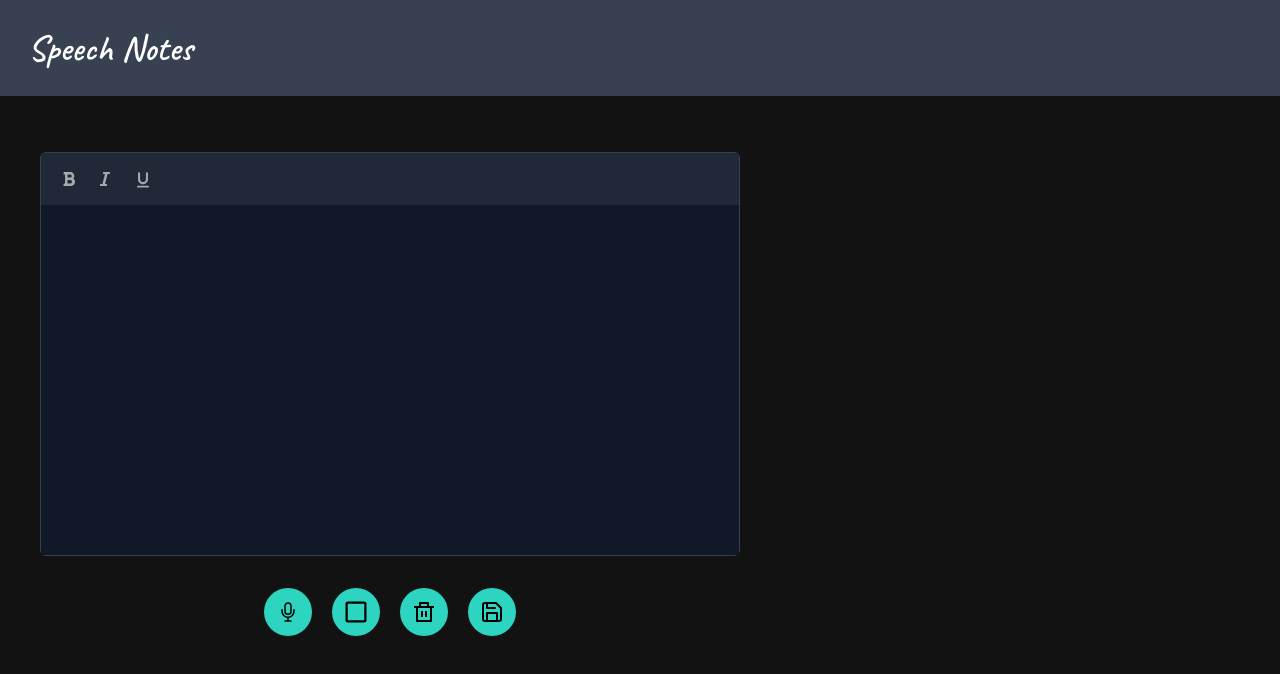
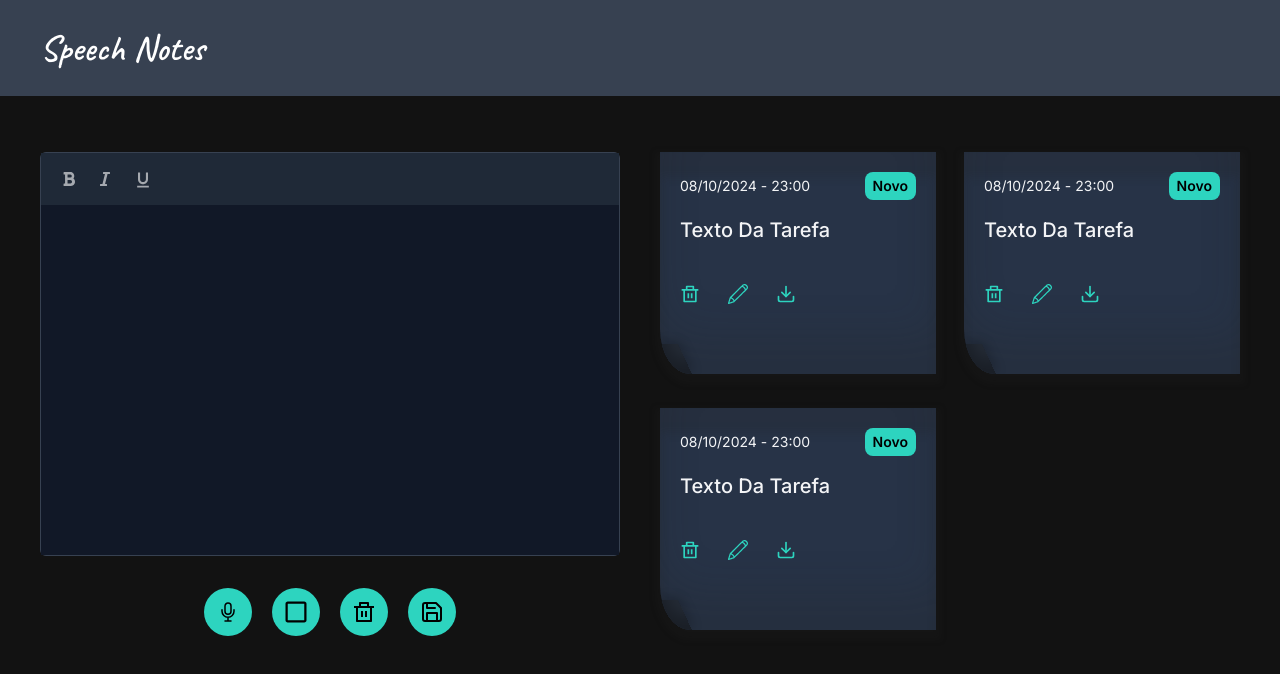
Before and after one commit to gabrielalencs/Quick-Notes, a React (Vite) app: page / in a window 1280 px wide. Shown: the top 674 px of the page. Built offline with nearby package versions, Linux system fonts and the light colour scheme.

Commit message:
feat: finalizes note container styles

```diff
--- a/src/App.css
+++ b/src/App.css
@@ -81,3 +81,52 @@ svg {
 .tippy-box[data-theme~='tippyPrimary'][data-placement^='top']>.tippy-arrow::before {
     border-top-color: #374151;
 }
+
+
+
+
+.post-it {
+    border-radius: 0 0 0 30px / 45px;
+    box-shadow: inset 0 -40px 40px rgba(36, 36, 36, 0.199), inset 0 25px 10px rgba(36, 36, 36, 0.199), 0 5px 6px 5px rgba(36, 36, 36, 0.199);
+    cursor: move;
+    display: flex;
+    flex-direction: column;
+    height: min-content;
+    background-color: rgb(39, 51, 71);
+    overflow: hidden;
+    padding: 20px 20px 70px;
+    position: relative;
+    text-align: left;
+    width: 100%;
+
+    &::before {
+        content: "";
+        display: block;
+        position: absolute;
+        bottom: 0;
+        box-shadow: 3px -2px 10px #0003, inset 15px -15px 15px #0000004d;
+        height: 30px;
+        left: 0;
+        transform: skew(25deg);
+        background-color: #252C37;
+        width: 25px;
+        z-index: 2;
+    }
+
+    &::after {
+        content: "";
+        bottom: 0;
+        display: block;
+        position: absolute;
+        border-radius: 50%;
+        height: 20px;
+        left: 10%;
+        width: 75%;
+    }
+}
+
+/*
+    <div class="post-it">
+        <h1>teste</h1>
+    </div>
+*/
--- a/src/App.jsx
+++ b/src/App.jsx
@@ -5,6 +5,7 @@ import './App.css';
 // Components
 
 import Header from './components/Header';
+import NoteContainer from './components/NoteContainer';
 import NoteCreationContainer from './components/NoteCreationContainer';
 
 
@@ -13,8 +14,9 @@ const App = () => {
     return (
         <>
             <Header />
-            <main className='mt-14 px-10'>
+            <main className='max-w-[1800px] mx-auto mt-14 px-10 flex flex-col gap-20 md:flex-row md:gap-10'>
                 <NoteCreationContainer />
+                <NoteContainer />
             </main>
         </>
     )
--- a/src/components/Header/index.jsx
+++ b/src/components/Header/index.jsx
@@ -2,8 +2,10 @@ import React from 'react'
 
 const Header = () => {
     return (
-        <header className='bg-blue-header p-10 text-center md:p-7 md:text-left'>
-            <span className='font-["Caveat"] text-white text-4xl font-semibold'>Speech Notes</span>
+        <header className='bg-blue-header'>
+            <div className='max-w-[1800px] mx-auto p-10 text-center md:p-7 md:px-10 md:text-left'>
+                <span className='font-["Caveat"] text-white text-4xl font-semibold'>Speech Notes</span>
+            </div>
         </header>
     )
 }
--- /dev/null
+++ b/src/components/NoteContainer/index.jsx
@@ -0,0 +1,87 @@
+// React Icons
+
+import { RiDeleteBinLine } from "react-icons/ri";
+import { SlPencil } from "react-icons/sl";
+import { LuDownload } from "react-icons/lu";
+
+
+const NoteContainer = () => {
+    return (
+        <div className="flex-1 grid gap-10 sm:grid-cols-2 md:grid-cols-1 lg:grid-cols-2 lg:gap-7 min-[1589px]:grid-cols-3">
+            <div className="post-it text-gray-100 max-w-[300px] md:max-w-[350px]">
+                <div className="flex items-center gap-4 flex-wrap justify-between">
+                    <div className="flex items-center flex-wrap gap-1 text-sm">
+                        <span>08/10/2024</span>
+                        <span>-</span>
+                        <span>23:00</span>
+                    </div>
+
+                    <div className="bg-[#2DD4BF] px-2 py-1 rounded-lg font-semibold text-black text-sm">
+                        <span>Novo</span>
+                    </div>
+                </div>
+
+                <div className="mt-4">
+                    <h1 className="font-medium text-xl">Texto Da Tarefa</h1>
+                </div>
+
+                <div className="mt-10 flex gap-7 text-[#2DD4BF] text-xl">
+                    <RiDeleteBinLine />
+                    <SlPencil />
+                    <LuDownload />
+                </div>
+            </div>
+            <div className="post-it text-gray-100 max-w-[300px] md:max-w-[350px]">
+                <div className="flex items-center gap-4 flex-wrap justify-between">
+                    <div className="flex items-center flex-wrap gap-1 text-sm">
+                        <span>08/10/2024</span>
+                        <span>-</span>
+                        <span>23:00</span>
+                    </div>
+
+                    <div className="bg-[#2DD4BF] px-2 py-1 rounded-lg font-semibold text-black text-sm">
+                        <span>Novo</span>
+                    </div>
+                </div>
+
+                <div className="mt-4">
+                    <h1 className="font-medium text-xl">Texto Da Tarefa</h1>
+                </div>
+
+                <div className="mt-10 flex gap-7 text-[#2DD4BF] text-xl">
+                    <RiDeleteBinLine />
+                    <SlPencil />
+                    <LuDownload />
+                </div>
+            </div>
+            <div className="post-it text-gray-100 max-w-[300px] md:max-w-[350px]">
+                <div className="flex items-center gap-4 flex-wrap justify-between">
+                    <div className="flex items-center flex-wrap gap-1 text-sm">
+                        <span>08/10/2024</span>
+                        <span>-</span>
+                        <span>23:00</span>
+                    </div>
+
+                    <div className="bg-[#2DD4BF] px-2 py-1 rounded-lg font-semibold text-black text-sm">
+                        <span>Novo</span>
+                    </div>
+                </div>
+
+                <div className="mt-4">
+                    <h1 className="font-medium text-xl">Texto Da Tarefa</h1>
+                </div>
+
+                <div className="mt-10 flex gap-7 text-[#2DD4BF] text-xl">
+                    <RiDeleteBinLine />
+                    <SlPencil />
+                    <LuDownload />
+                </div>
+            </div>
+
+
+
+        </div>
+    )
+}
+
+export default NoteContainer
--- a/src/components/NoteCreationContainer/index.jsx
+++ b/src/components/NoteCreationContainer/index.jsx
@@ -1,11 +1,15 @@
+// React
+
 import { useEffect, useState, useRef } from 'react';
 
 // Tippy.js
+
 import tippy from 'tippy.js';
 import 'tippy.js/dist/tippy.css';
 import 'tippy.js/animations/shift-away.css';
 
 // React Icons
+
 import { FaBold, FaItalic } from "react-icons/fa";
 import { MdFormatUnderlined } from "react-icons/md";
 import { IoMicOutline } from "react-icons/io5";
@@ -13,15 +17,21 @@ import { FaRegSquare } from "react-icons/fa";
 import { RiDeleteBinLine } from "react-icons/ri";
 import { FiSave } from "react-icons/fi";
 
+
 const NoteCreationContainer = () => {
     const [textFormatting, setTextFormatting] = useState([]);
+
     const [recognitionInstance, setRecognitionInstance] = useState(null);
+
     const [transcriptText, setTranscriptText] = useState('');
     const [interimText, setInterimText] = useState('');
 
+    const [textContainerNote, setTextContainerNote] = useState('');
+
     const containerNoteRef = useRef(null);
 
-    // formatting texts in bold italics and underlining
+
+    // text formatting when clicking on buttons
 
     const toggleTextFormatting = (formatType) => {
         containerNoteRef.current.focus();
@@ -62,7 +72,7 @@ const NoteCreationContainer = () => {
     }, []);
 
 
-   // record voice and stop recording button
+    // capture audio and transcribe in the note creation container - button one and button two
 
     const startRecognition = () => {
         setRecognitionInstance(true);
@@ -89,6 +99,10 @@ const NoteCreationContainer = () => {
 
                 setTranscriptText((prevText) => prevText + finalTranscript);
                 setInterimText(interimTranscript);
+
+                if (containerNoteRef.current) {
+                    containerNoteRef.current.innerText += finalTranscript;
+                }
             };
 
             recognition.onerror = (event) => {
@@ -124,19 +138,24 @@ const NoteCreationContainer = () => {
     }, [containerNoteRef?.current?.textContent]);
 
 
+
+    // clear note creation container - button three
+
     const clearTextFromNotepad = () => {
         containerNoteRef.current.innerText = '';
         setTranscriptText('');
 
         containerNoteRef.current.focus();
+
+        console.log(textFormatting);
+        setTextFormatting([])
+
     };
 
 
 
-
-
     return (
-        <div className='max-w-[700px]'>
+        <div className='max-w-[700px] flex-1'>
             <div className="border border-blue-header rounded-md">
                 <div className="py-4 px-5 flex items-center gap-5 text-white bg-blue-container-notes-header">
                     <button
@@ -162,12 +181,11 @@ const NoteCreationContainer = () => {
                 <div
                     className='bg-blue-container-notes h-[350px] p-5 '>
                     <span
-                        className='outline-none text-white'
+                        className='outline-none text-white inline-block w-full'
                         ref={containerNoteRef}
                         contentEditable
-                        suppressContentEditableWarning>
-                        {transcriptText}
-                    </span>
+                        suppressContentEditableWarning
+                    ></span>
                     <span className='outline-none text-white opacity-50'>{interimText}</span>
                 </div>
             </div>
```
